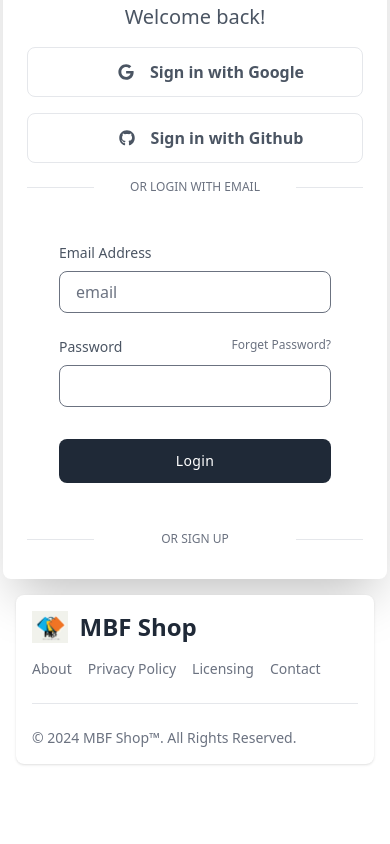
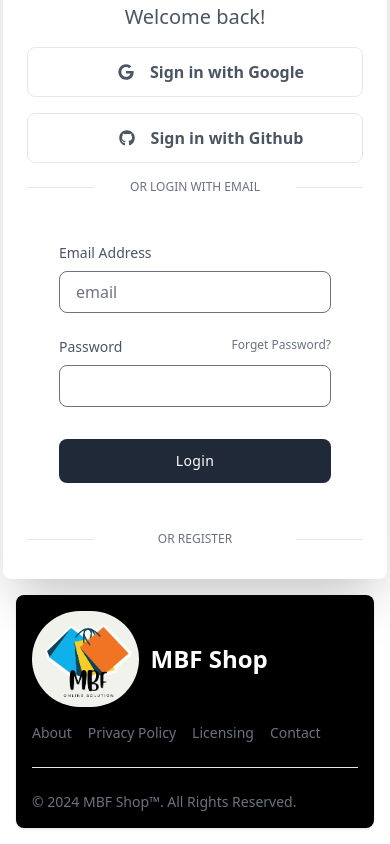
Before and after one commit to Faysalgreen35/mbf-online-shop-client, a React (Vite) app: page /login in a window 390 px wide. Shown: the part 409-1253 px from the top of the page. Before the commit the page ends 1189 px from the top, so only its background shows below. Built offline with nearby package versions, Linux system fonts and the light colour scheme; no server answers.

Commit message:
four  commit

```diff
--- a/src/Layout/Footer/Footer.jsx
+++ b/src/Layout/Footer/Footer.jsx
@@ -2,11 +2,11 @@
 
 const Footer = () => {
     return (
-        <footer className="bg-white rounded-lg shadow dark:bg-gray-900 m-4">
+        <footer className="bg-black text-white rounded-lg shadow dark:bg-gray-900 m-4">
             <div className="w-full max-w-screen-xl mx-auto p-4 md:py-8">
                 <div className="sm:flex sm:items-center sm:justify-between">
-                    <a href="https://flowbite.com/" className="flex items-center mb-4 sm:mb-0 space-x-3 rtl:space-x-reverse">
-                        <img src={logo} className="h-8" alt="Flowbite Logo" />
+                    <a href="https://mbf-shop.web.app/" className="flex items-center mb-4 sm:mb-0 space-x-3 rtl:space-x-reverse">
+                        <img src={logo} className="h-24 rounded-full" alt="Flowbite Logo" />
                         <span className="self-center text-2xl font-semibold whitespace-nowrap dark:text-white">MBF Shop</span>
                     </a>
                     <ul className="flex flex-wrap items-center mb-6 text-sm font-medium text-gray-500 sm:mb-0 dark:text-gray-400">
@@ -26,7 +26,7 @@ const Footer = () => {
                 </div>
                 <hr className="my-6 border-gray-200 sm:mx-auto dark:border-gray-700 lg:my-8" />
                 <span className="block text-sm text-gray-500 sm:text-center dark:text-gray-400">
-                    © 2024 <a href="https://flowbite.com/" className="hover:underline">MBF Shop™</a>. All Rights Reserved.
+                    © 2024 <a href="https://mbf-shop.web.app/" className="hover:underline">MBF Shop™</a>. All Rights Reserved.
                 </span>
             </div>
         </footer>
--- a/src/component/Filter/Filter.jsx
+++ b/src/component/Filter/Filter.jsx
@@ -47,7 +47,7 @@ const Filter = ({ categories, brands, handleFilterChange, applyFilters }) => {
                 <select
                     value={localFilters.category}
                     onChange={e => handleChange('category', e.target.value)}
-                    className="w-full p-2 rounded-md bg-white dark:bg-black dark:text-white"
+                    className="w-full p-2 rounded-md bg-white dark:bg-black dark:text-white uppercase"
                 >
                     <option className=' dark:bg-black dark:text-white' value="">All Categories</option>
                     {categories.map(category => (
--- a/src/component/Login/Login.jsx
+++ b/src/component/Login/Login.jsx
@@ -95,7 +95,7 @@ const Login = () => {
 
                     <div className="flex items-center justify-between mt-4">
                         <span className="w-1/5 border-b dark:border-gray-600 md:w-1/4"></span>
-                        <Link to='/signup' className="text-xs text-gray-500 uppercase dark:text-gray-400 hover:underline">or sign up</Link>
+                        <Link to='/register' className="text-xs text-gray-500 uppercase dark:text-gray-400 hover:underline">or Register</Link>
                         <span className="w-1/5 border-b dark:border-gray-600 md:w-1/4"></span>
                     </div>
                 </div>
```
